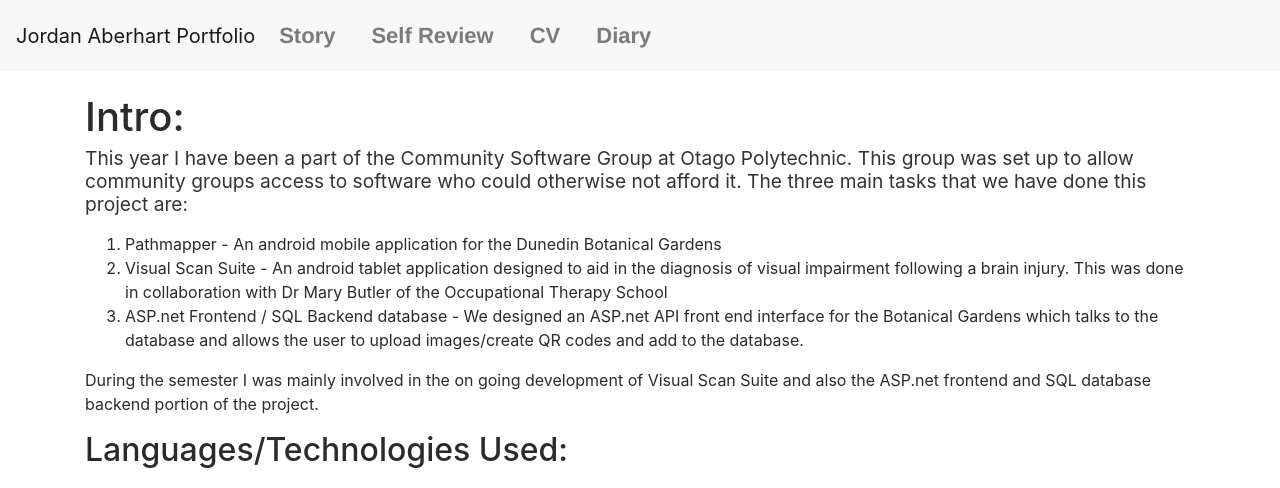
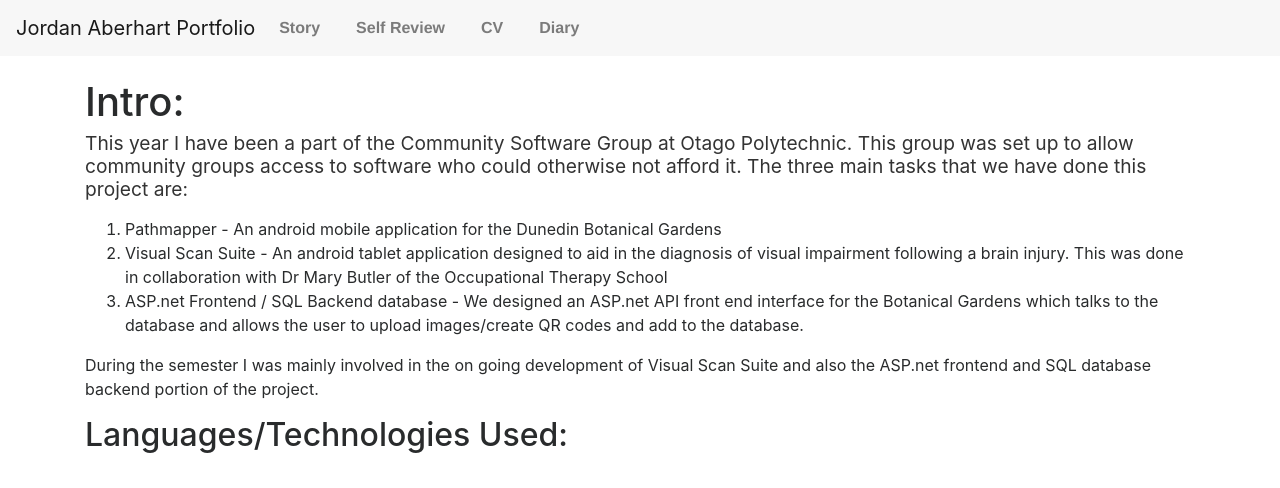
Before and after one commit to aberhjk1/aberhjk1.github.io, a Jekyll site: the page built from index.html, in a window 1280 px wide. Shown: the top 488 px of the page. Built offline with Jekyll 4.4.1, drawn with Linux system fonts in a browser that asks for light colours; nearby versions of some CDN libraries; grey boxes are pictures that could not be loaded.

Commit message:
Update main.css

```diff
--- a/css/main.css
+++ b/css/main.css
@@ -11,40 +11,6 @@
     color: orange;
 }
 
-.card {
-    box-shadow: 0 4px 8px 0 rgba(0, 0, 0, 0.2);
-    max-width: 300px;
-    margin: auto;
-    text-align: center;
-}
-
-.title {
-    color: grey;
-    font-size: 18px;
-}
-
-button {
-    border: none;
-    outline: 0;
-    display: inline-block;
-    padding: 8px;
-    color: white;
-    background-color: #000;
-    text-align: center;
-    cursor: pointer;
-    width: 100%;
-    font-size: 18px;
-}
-
-a {
-    text-decoration: none;
-    font-size: 22px;
-    color: black;
-}
-
-button:hover, a:hover {
-    opacity: 0.7;
-}
 
 .container{
 
```
